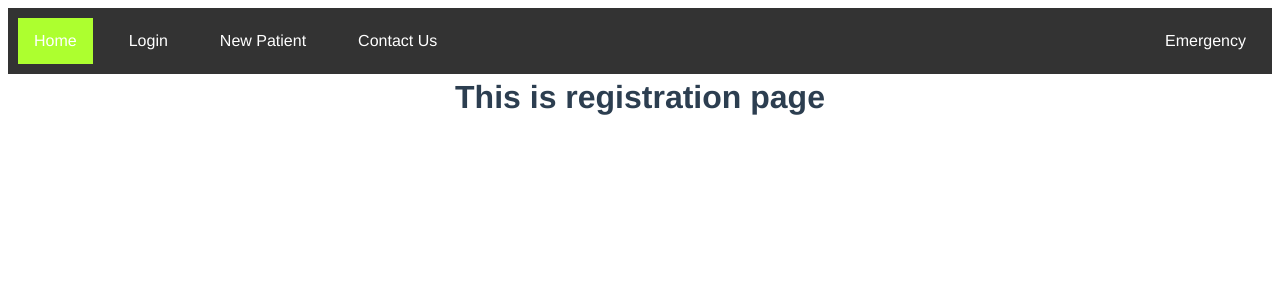
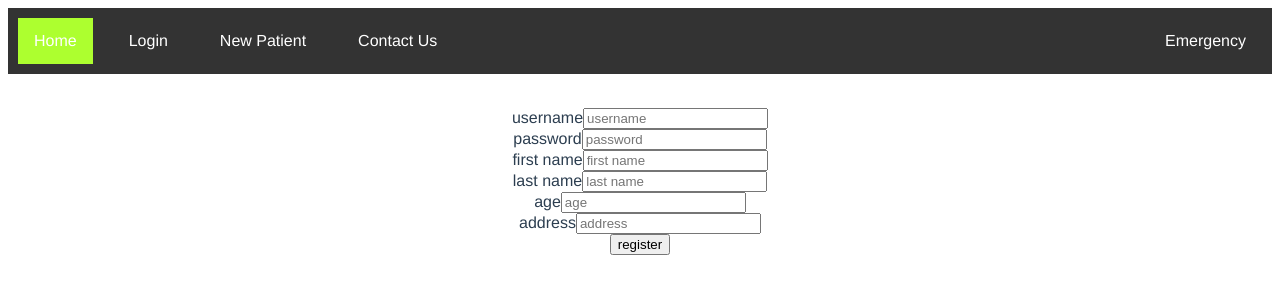
Before and after one commit to riyasri03/PatientManagement, a Vue app: page /registration in a window 1280 px wide. Shown: the top 300 px of the page. Built offline with nearby package versions, Linux system fonts and the light colour scheme.

Commit message:
login and registration done commit

```diff
--- a/src/pages/login.vue
+++ b/src/pages/login.vue
@@ -1,24 +1,55 @@
 <template>
-  <div>
-      <navbar />
-      <h1>This is login page</h1>
-  </div>
+<div id='login'>
+  <navbar />
+        <h1>Login</h1>
+        <input type='text' name='username' v-model='input.username' placeholder="Username" />
+        <br>
+        <input type='password' name='password' v-model='input.password' placeholder="Password" />
+        <br>
+        <button type='button' v-on:click='login()'>Login</button>
+    </div>
 </template>
 
 <script>
 import navbar from '@/components/navbar.vue'
-import { mapGetters } from 'vuex'
 export default {
-  name: 'login',
+  name: 'Login',
   components: {
     navbar: navbar
   },
-  computed: {
-    ...mapGetters(['login'])
+  data () {
+    return {
+      input: {
+        username: '',
+        password: ''
+      }
+    }
+  },
+  methods: {
+    login () {
+      if (this.input.username !== '' && this.input.password !== '') {
+        if (this.input.username === this.$parent.mockAccount.username && this.input.password === this.$parent.mockAccount.password) {
+          this.$emit('authenticated', true)
+          this.$router.replace({ name: 'secure' })
+        } else {
+          console.log('The username and / or password is incorrect')
+        }
+      } else {
+        console.log('A username and password must be present')
+      }
+    }
   }
 }
 </script>
 
-<style>
-
+<style scoped>
+/* #login {
+        width: 500px;
+        border: 1px solid #CCCCCC;
+        background-color: #FFFFFF;
+        margin: auto;
+        margin-top: 200px;
+        padding: 20px;
+    } */
 </style>
+More
--- a/src/pages/registration.vue
+++ b/src/pages/registration.vue
@@ -1,20 +1,80 @@
 <template>
-  <div>
+  <div id="app">
     <navbar />
-      <h1>This is registration page</h1>
+    <form @submit.prevent="login" class= "form">
+      <div>
+        <label for="username">username</label>
+        <input name="username" v-model="username" placeholder="username">
+      </div>
+      <div>
+        <label for="password">password</label>
+        <input name="password" v-model="password" placeholder="password" type="password">
+      </div>
+      <div>
+        <label for="firstName">first name</label>
+        <input name="firstName" v-model="firstName" placeholder="first name">
+      </div>
+      <div>
+        <label for="lastName">last name</label>
+        <input name="lastName" v-model="lastName" placeholder="last name">
+      </div>
+<div>
+        <label for="age">age</label>
+        <input name="age" v-model="age" placeholder="age" type="number">
+      </div>
+      <div>
+        <label for="address">address</label>
+        <input name="address" v-model="address" placeholder="address">
+      </div>
+      <input type="submit" value="register">
+    </form>
   </div>
 </template>
-
 <script>
 import navbar from '@/components/navbar.vue'
 export default {
-  name: 'registration',
+  name: 'App',
   components: {
     navbar: navbar
+  },
+  data () {
+    return {
+      username: '',
+      password: '',
+      firstName: '',
+      lastName: '',
+      age: '',
+      address: ''
+    }
+  },
+  methods: {
+    async login () {
+      const { username, password, firstName, lastName, age, address } = this
+      const res = await fetch(
+        'https://SomberHandsomePhysics--five-nine.repl.co/register',
+        {
+          method: 'POST',
+          headers: {
+            'Content-Type': 'application/json'
+          },
+          body: JSON.stringify({
+            username,
+            password,
+            firstName,
+            lastName,
+            age,
+            address
+          })
+        }
+      )
+      const data = await res.json()
+      console.log(data)
+    }
   }
 }
 </script>
-
-<style>
-
+<style scoped>
+.form {
+  padding: 50px;
+}
 </style>
```
Also changed, not shown: 1 other file (tests, documents, lock files or other folders).
